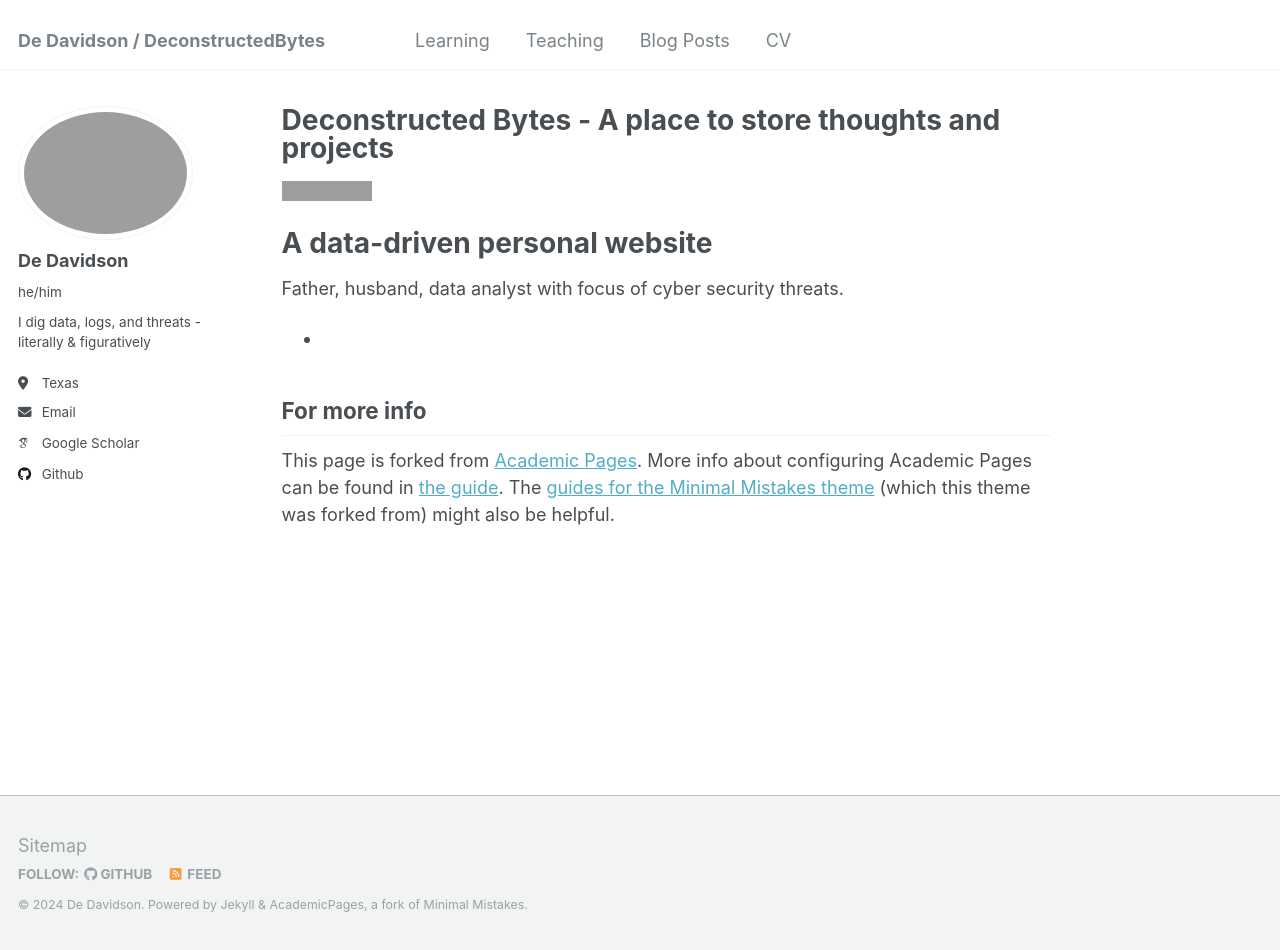
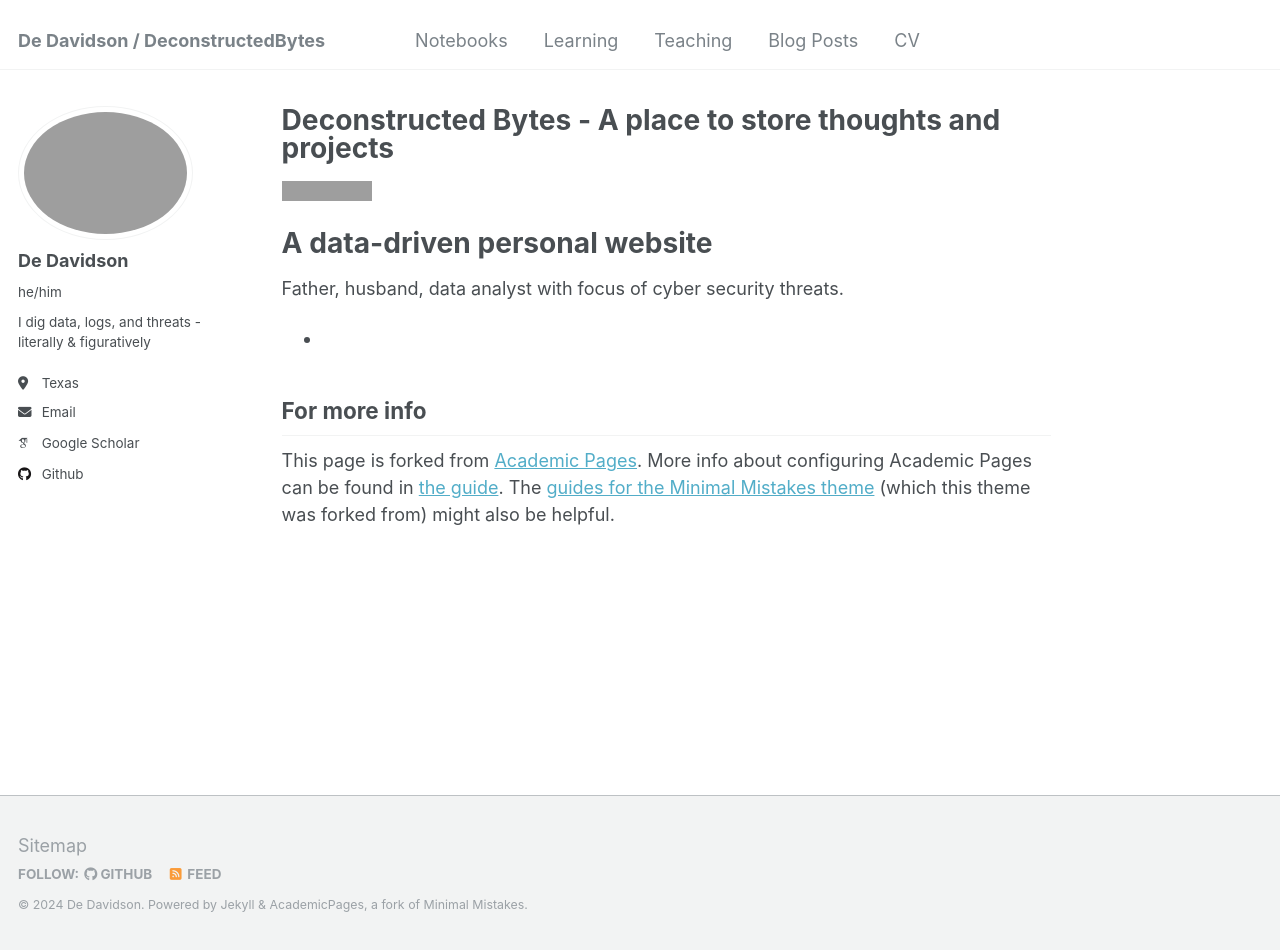
Before and after one commit to deconstructedbytes/deconstructedbytes.github.io, a Jekyll site: the page built from _pages/about.md, in a window 1280 px wide and 950 px high. Built offline with Jekyll 4.4.1, drawn with Linux system fonts in a browser that asks for light colours; some web fonts are replaced; grey boxes are pictures that could not be loaded.

Commit message:
Update navigation.yml

```diff
--- a/_data/navigation.yml
+++ b/_data/navigation.yml
@@ -5,11 +5,11 @@
 # prevent it from being included in the site.
 
 main:
+  - title: "Notebooks"
+    url: https://github.com/deconstructedbytes/Notebooks
+
   - title: "Learning"
     url: /learning/
-
-  #- title: "Talks"
-  #  url: /talks/
 
   - title: "Teaching"
     url: /teaching/
```
